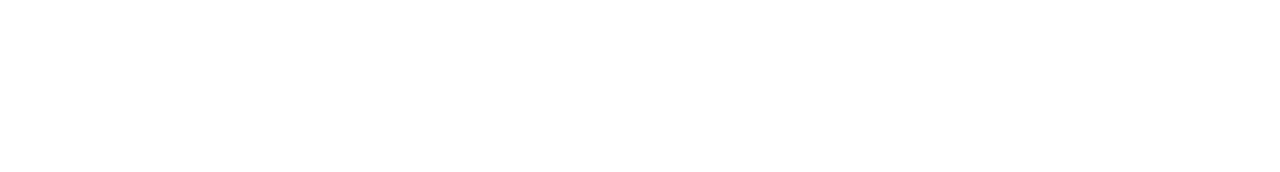
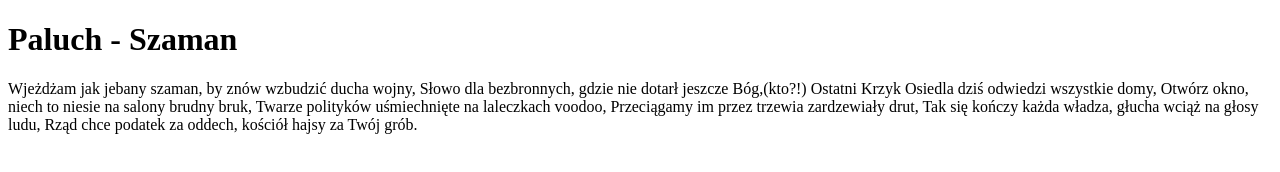
Before and after one commit to mathew43/song, a plain HTML site: page index.html in a window 1280 px wide. Drawn offline with Linux system fonts and the light colour scheme.

Commit message:
Add first part of song

```diff
--- a/index.html
+++ b/index.html
@@ -5,6 +5,14 @@
     <title>Song site</title>
   </head>
   <body>
-
+  	<h1>Paluch - Szaman</h1>
+  	<p>Wjeżdżam jak jebany szaman, by znów wzbudzić ducha wojny,
+	Słowo dla bezbronnych, gdzie nie dotarł jeszcze Bóg,(kto?!)
+	Ostatni Krzyk Osiedla dziś odwiedzi wszystkie domy,
+	Otwórz okno, niech to niesie na salony brudny bruk,
+	Twarze polityków uśmiechnięte na laleczkach voodoo,
+	Przeciągamy im przez trzewia zardzewiały drut,
+	Tak się kończy każda władza, głucha wciąż na głosy ludu,
+	Rząd chce podatek za oddech, kościół hajsy za Twój grób.</p>
   </body>
 </html>
```
